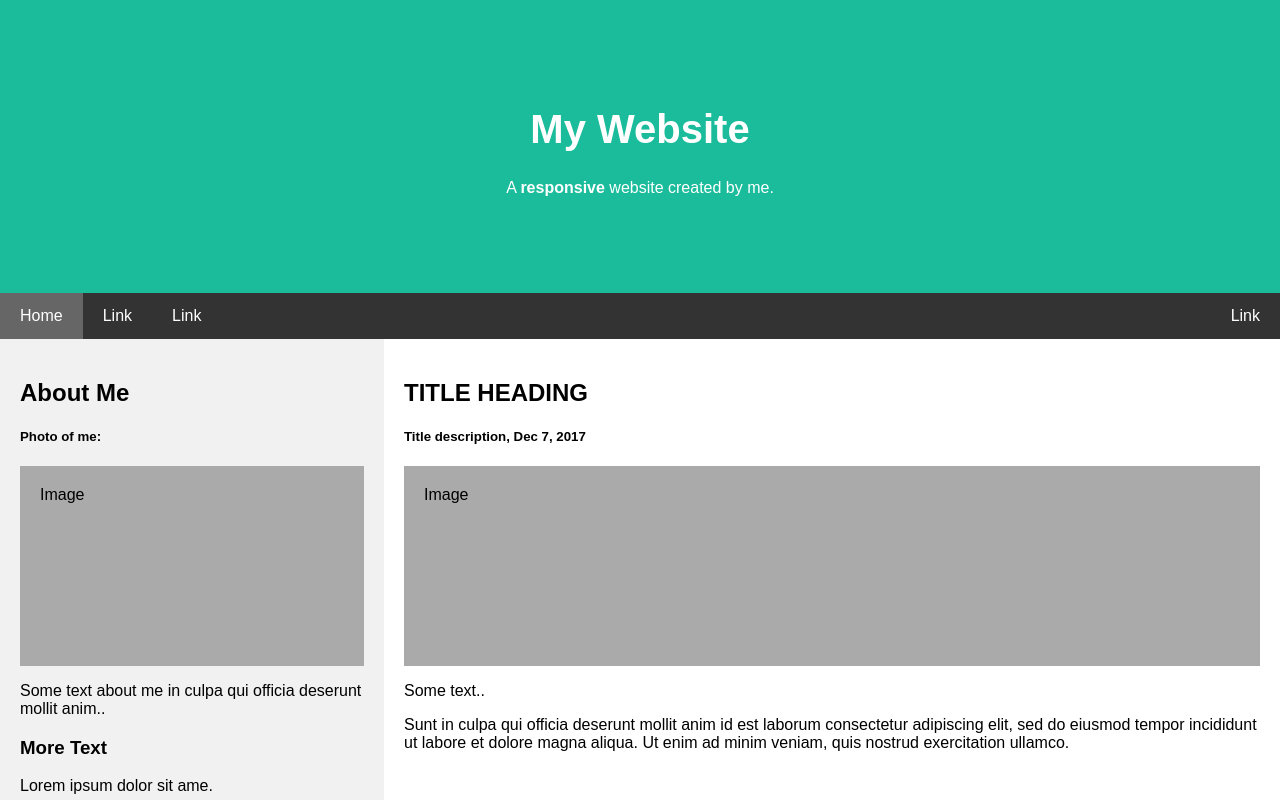
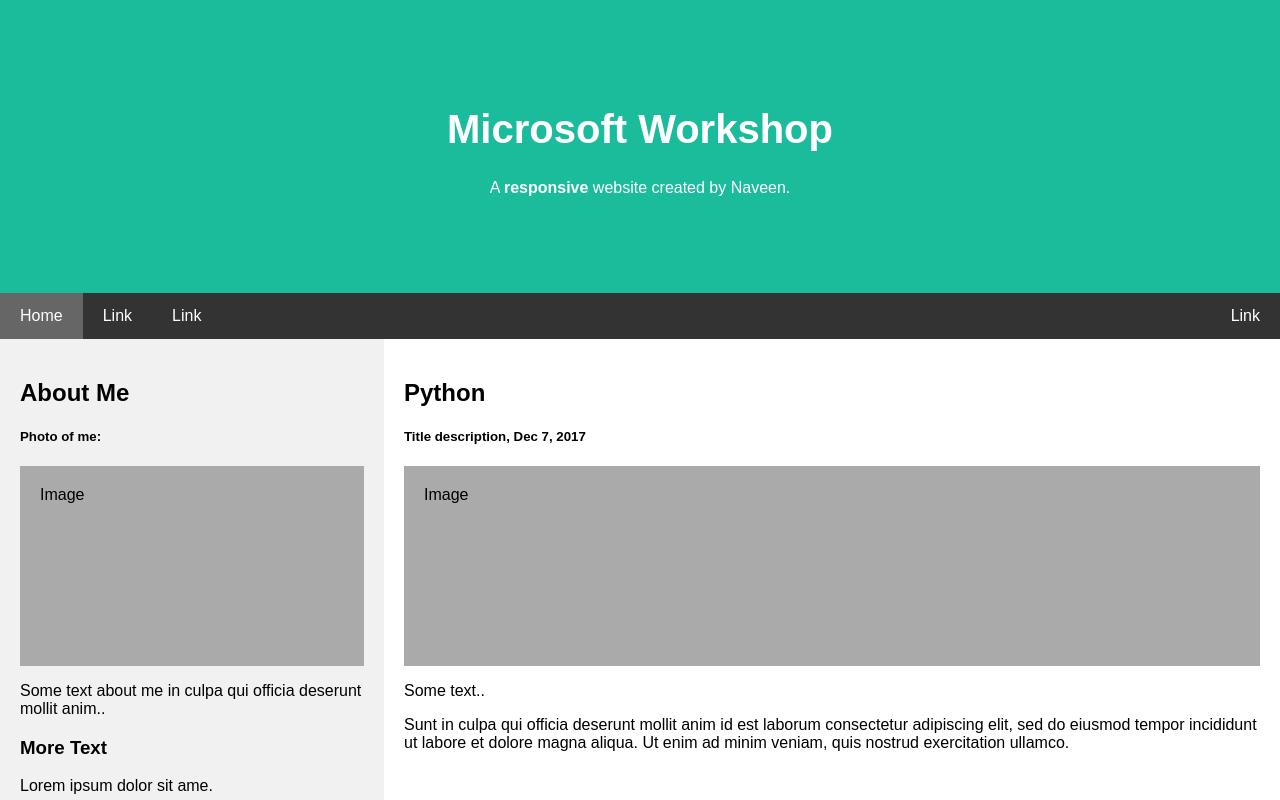
Before and after one commit to nave1n0x/micro, a plain HTML site: page index.html in a window 1280 px wide. Shown: the top 800 px of the page. Drawn offline with Linux system fonts and the light colour scheme.

Commit message:
Update index.html

```diff
--- a/index.html
+++ b/index.html
@@ -1,7 +1,7 @@
 <!DOCTYPE html>
 <html lang="en">
 <head>
-<title>Page Title</title>
+<title>Microsoft Workshop</title>
 <meta charset="UTF-8">
 <meta name="viewport" content="width=device-width, initial-scale=1">
 <style>
@@ -123,8 +123,8 @@ body {
 <body>
 
 <div class="header">
-  <h1>My Website</h1>
-  <p>A <b>responsive</b> website created by me.</p>
+  <h1>Microsoft Workshop</h1>
+  <p>A <b>responsive</b> website created by Naveen.</p>
 </div>
 
 <div class="navbar">
@@ -147,7 +147,7 @@ body {
     <div class="fakeimg" style="height:60px;">Image</div>
   </div>
   <div class="main">
-    <h2>TITLE HEADING</h2>
+    <h2>Python</h2>
     <h5>Title description, Dec 7, 2017</h5>
     <div class="fakeimg" style="height:200px;">Image</div>
     <p>Some text..</p>
```
